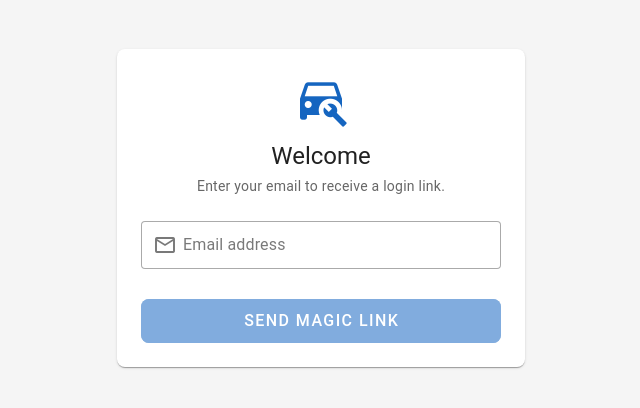
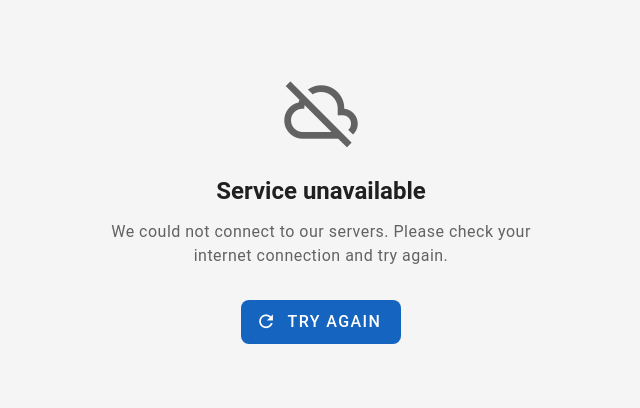
Before and after one commit to jeanmfdias/CarMaintenance, a Vue app: page /login in a window 1280 px wide. Shown: the part 192-600 px from the top of the page, without its empty margins (319-959 px from the left). Built offline with nearby package versions, Linux system fonts and the light colour scheme; no server answers.

Commit message:
feat: add page to service unavailable

```diff
--- a/src/App.vue
+++ b/src/App.vue
@@ -1,5 +1,13 @@
 <template>
   <v-app>
-    <router-view />
+    <ServiceUnavailable v-if="authStore.serviceUnavailable" />
+    <router-view v-else />
   </v-app>
 </template>
+
+<script setup lang="ts">
+import { useAuthStore } from '@/stores/auth.store'
+import ServiceUnavailable from '@/components/common/ServiceUnavailable.vue'
+
+const authStore = useAuthStore()
+</script>
--- /dev/null
+++ b/src/components/common/ServiceUnavailable.vue
@@ -0,0 +1,38 @@
+<template>
+  <v-container class="fill-height d-flex align-center justify-center">
+    <v-col cols="12" sm="8" md="5" class="text-center">
+      <v-icon icon="mdi-cloud-off-outline" size="80" color="medium-emphasis" class="mb-6" />
+
+      <h1 class="text-h5 font-weight-bold mb-3">{{ $t('serviceUnavailable.title') }}</h1>
+
+      <p class="text-body-1 text-medium-emphasis mb-8">
+        {{ $t('serviceUnavailable.message') }}
+      </p>
+
+      <v-btn
+        color="primary"
+        variant="flat"
+        size="large"
+        :loading="retrying"
+        prepend-icon="mdi-refresh"
+        @click="retry"
+      >
+        {{ $t('serviceUnavailable.retry') }}
+      </v-btn>
+    </v-col>
+  </v-container>
+</template>
+
+<script setup lang="ts">
+import { ref } from 'vue'
+import { useAuthStore } from '@/stores/auth.store'
+
+const authStore = useAuthStore()
+const retrying = ref(false)
+
+async function retry() {
+  retrying.value = true
+  await authStore.retryConnection()
+  retrying.value = false
+}
+</script>
--- a/src/locales/en.ts
+++ b/src/locales/en.ts
@@ -198,6 +198,11 @@ export default {
     exportCsv: 'Export CSV',
     exportPdf: 'Export PDF',
   },
+  serviceUnavailable: {
+    title: 'Service unavailable',
+    message: 'We could not connect to our servers. Please check your internet connection and try again.',
+    retry: 'Try again',
+  },
   common: {
     save: 'Save',
     cancel: 'Cancel',
--- a/src/locales/pt-BR.ts
+++ b/src/locales/pt-BR.ts
@@ -198,6 +198,11 @@ export default {
     exportCsv: 'Exportar CSV',
     exportPdf: 'Exportar PDF',
   },
+  serviceUnavailable: {
+    title: 'Serviço indisponível',
+    message: 'Não foi possível conectar aos nossos servidores. Verifique sua conexão com a internet e tente novamente.',
+    retry: 'Tentar novamente',
+  },
   common: {
     save: 'Salvar',
     cancel: 'Cancelar',
--- a/src/stores/auth.store.ts
+++ b/src/stores/auth.store.ts
@@ -7,10 +7,31 @@ export const useAuthStore = defineStore('auth', () => {
   const user = ref<User | null>(null)
   const session = ref<Session | null>(null)
   const loading = ref(true)
+  const serviceUnavailable = ref(false)
 
   const isAuthenticated = computed(() => !!user.value)
 
+  async function checkReachability(): Promise<boolean> {
+    try {
+      const url = `${import.meta.env.VITE_SUPABASE_URL}/auth/v1/health`
+      await fetch(url, { signal: AbortSignal.timeout(5000) })
+      return true
+    } catch {
+      return false
+    }
+  }
+
   async function init() {
+    loading.value = true
+    serviceUnavailable.value = false
+
+    const reachable = await checkReachability()
+    if (!reachable) {
+      serviceUnavailable.value = true
+      loading.value = false
+      return
+    }
+
     const { data } = await supabase.auth.getSession()
     session.value = data.session
     user.value = data.session?.user ?? null
@@ -20,6 +41,10 @@ export const useAuthStore = defineStore('auth', () => {
       session.value = newSession
       user.value = newSession?.user ?? null
     })
+  }
+
+  async function retryConnection() {
+    await init()
   }
 
   async function sendMagicLink(email: string) {
@@ -37,5 +62,5 @@ export const useAuthStore = defineStore('auth', () => {
     if (error) throw error
   }
 
-  return { user, session, loading, isAuthenticated, init, sendMagicLink, signOut }
+  return { user, session, loading, serviceUnavailable, isAuthenticated, init, retryConnection, sendMagicLink, signOut }
 })
```
